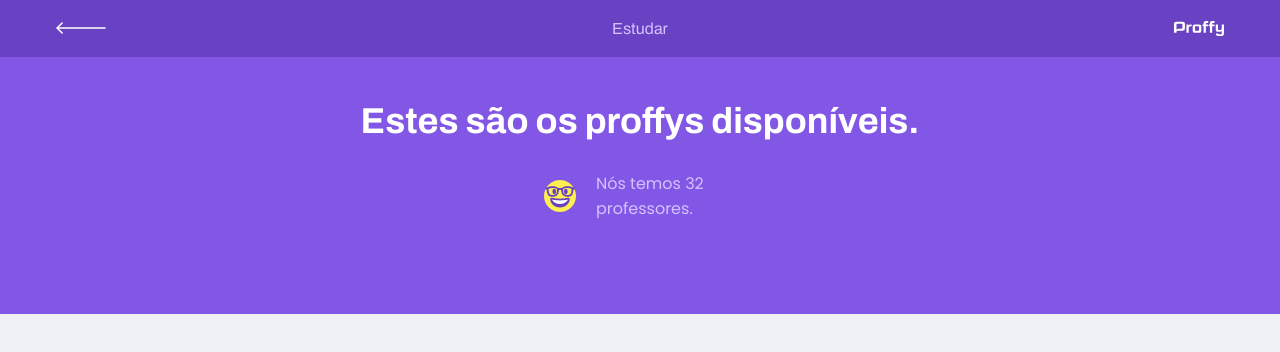
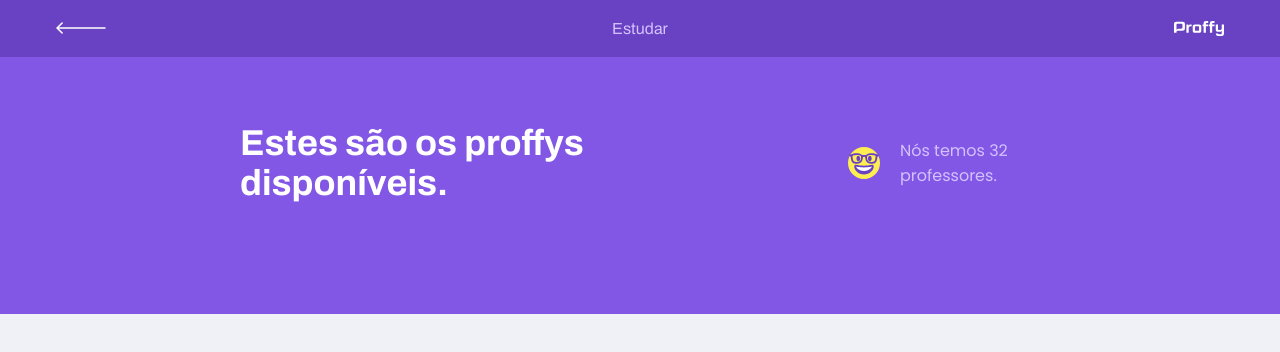
Before and after one commit to LuizPedroSousa/Proffy-2.0, a React (Create React App) app in the folder web/: page /study in a window 1280 px wide. Shown: the top 352 px of the page. Built offline with nearby package versions, Linux system fonts and the light colour scheme; the HTML template or start-up script is replaced by a standard one.

Commit message:
updated page-header-component -is responsive for desktop

```diff
--- a/web/src/Components/PageHeader/style.css
+++ b/web/src/Components/PageHeader/style.css
@@ -15,12 +15,12 @@
     padding: 1.6rem;
 }
 
-.menu > img {
+.menu a:first-child {
+    cursor: pointer;
     transition: opacity 0.2s;
-    cursor: pointer;
 }
 
-.menu > img:hover{
+.menu > a:hover{
     opacity: 80%;
 }
 
@@ -57,7 +57,14 @@
 }
 
 @media(min-width: 1120px){
+
     .menu{
         max-width: 120rem;
     }
+
+    .content{
+        max-width: 80rem;
+        margin: 0 auto;
+        margin-top: 5rem;
+    }
 }
--- a/web/src/Pages/TeacherList/style.css
+++ b/web/src/Pages/TeacherList/style.css
@@ -18,3 +18,21 @@
 .teachers-container .childrens img{
     margin-right: 2rem;
 }
+
+@media(min-width: 1120px){
+
+    .teachers-container .content{
+        justify-content: space-between;
+        flex-direction: row;
+    }
+
+    .teachers-container .childrens{
+        margin-top: 0;
+    }
+
+    .teachers-container .title h2{
+        display: block;
+        max-width: 35rem;
+    }
+
+}
```
